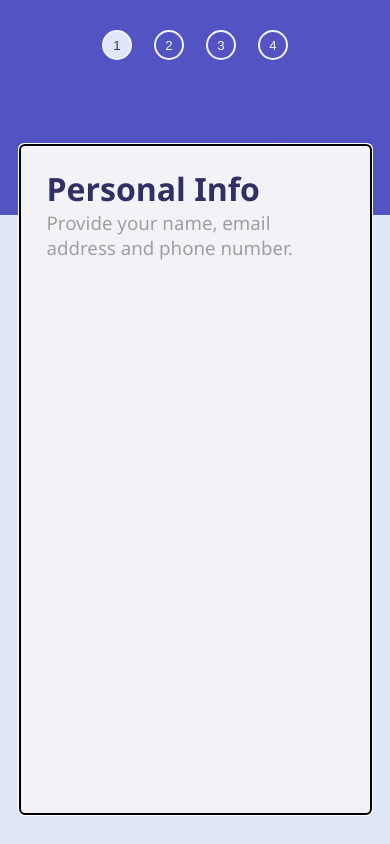
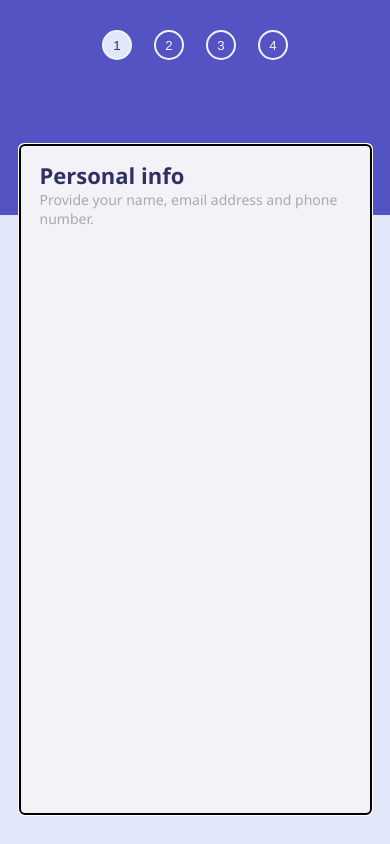
Before and after one commit to tomasleggire/Multi-Step-form-ts-react, a React (Create React App) app: page / in a window 390 px wide. Built offline with nearby package versions, Linux system fonts and the light colour scheme.

Commit message:
Listo para armar el form

```diff
--- a/src/App.css
+++ b/src/App.css
@@ -27,4 +27,12 @@
     padding: 0;
     gap: 0;
   }
+
+  .App h1 {
+    font-size: 22px;
+  }
+
+  .App h3 {
+    font-size: 14px;
+  }
 }
--- a/src/App.tsx
+++ b/src/App.tsx
@@ -11,7 +11,7 @@ function App() {
     <div className="App">
       <StepsMain steps={steps} />
       <FormLayout>
-        <h1>Personal Info</h1>
+        <h1>Personal info</h1>
         <h3>Provide your name, email address and phone number.</h3>
       </FormLayout>
     </div>
--- a/src/style.css
+++ b/src/style.css
@@ -2,7 +2,7 @@
   --principal-bg-white: rgb(243, 243, 247);
   --secondary-bg-white: rgb(223, 231, 248);
   --principal-text: rgb(48, 48, 102);
-  --gray: rgb(160, 158, 158);
+  --gray: rgb(170, 169, 169);
 }
 
 * {
--- a/src/styles/FormLayout.css
+++ b/src/styles/FormLayout.css
@@ -3,7 +3,7 @@
   height: calc(100vh - 20px);
   border-radius: 5px;
   background-color: var(--principal-bg-white);
-  padding: 22px 27px;
+  padding: 25px 30px;
 }
 
 @media only screen and (max-width: 660px) {
@@ -13,5 +13,6 @@
     border-radius: 5px;
     margin-top: -70px;
     margin-bottom: 30px;
+    padding: 15px 20px;
   }
 }
```
